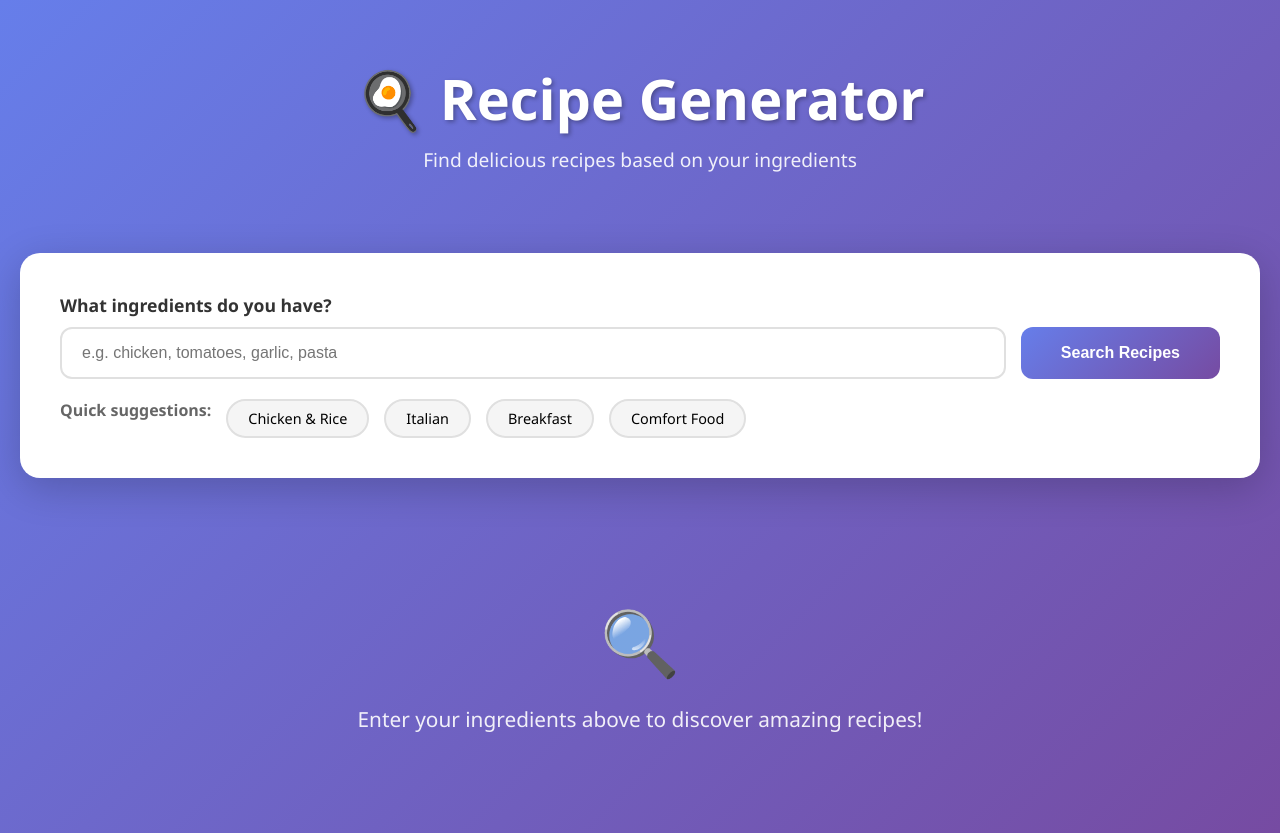
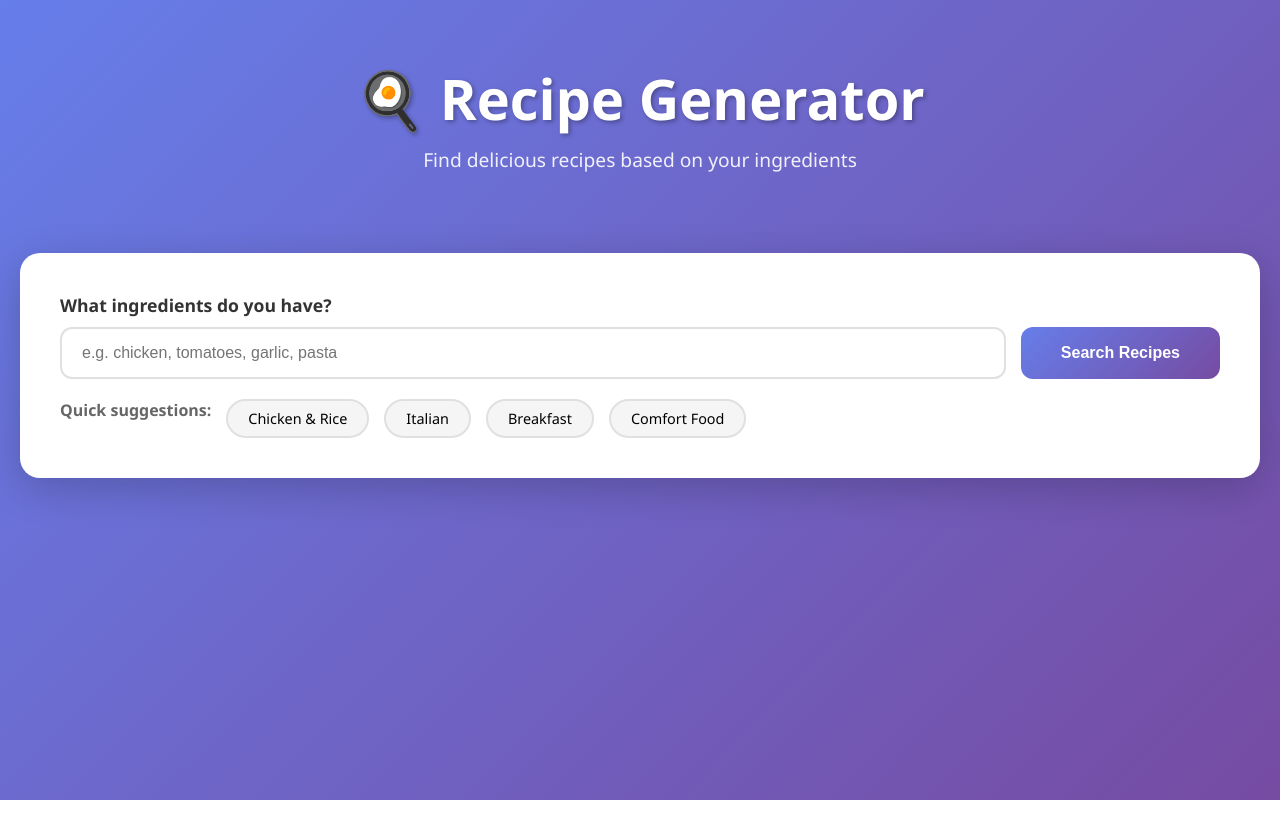
Before and after one commit to hayamahmoudd/RecipeGenerator, a website: page frontend/frontEnd.html in a window 1280 px wide. After the commit the page ends 800 px from the top, so only its background shows below. Drawn offline with Linux system fonts and the light colour scheme.

```diff
--- a/frontend/frontEnd.html
+++ b/frontend/frontEnd.html
@@ -429,8 +429,7 @@
         </div>
 
         <div id="emptyState" class="empty-state">
-            <div class="empty-state-icon">🔍</div>
-            <p class="empty-state-text">Enter your ingredients above to discover amazing recipes!</p>
+            <p class="empty-state-text"></p>
         </div>
 
         <ul id="recipeList" class="recipe-grid"></ul>
```
Also changed, not shown: README.md, 2 other files.
